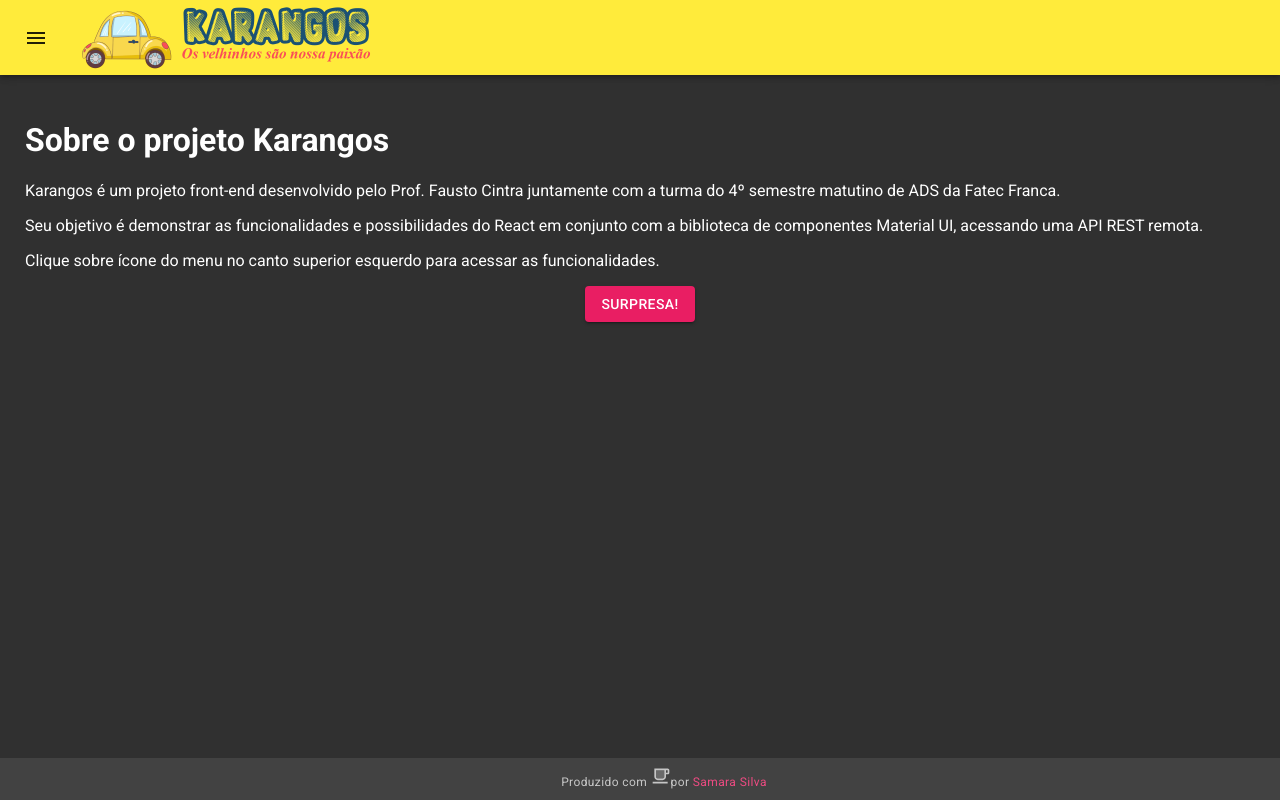
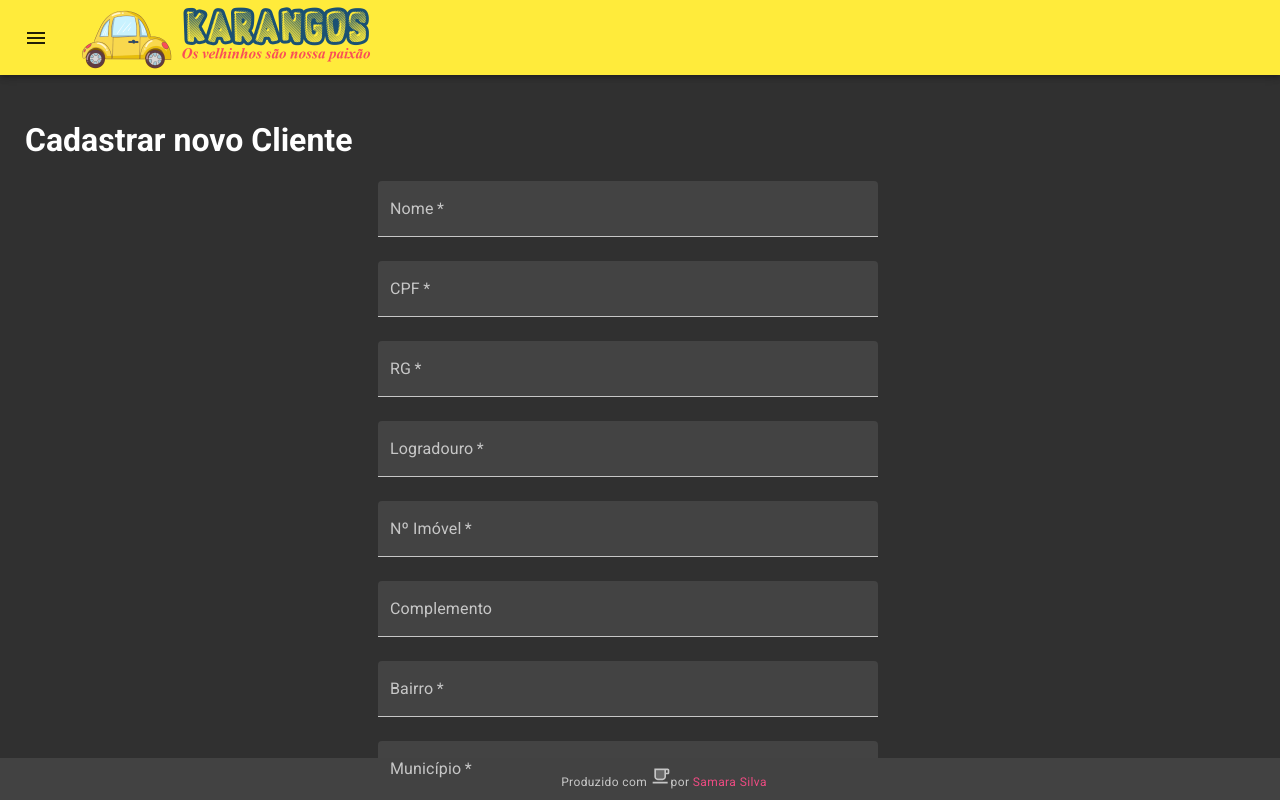
Before and after one commit to SamaraSilva18/karangos-mat-2021-1, a React (Create React App) app in the folder karangos/: page /newc in a window 1280 px wide. Shown: the top 800 px of the page. Built offline with nearby package versions, Linux system fonts and the light colour scheme.

Commit message:
(16/06) Homepage App

```diff
--- a/karangos/src/App.js
+++ b/karangos/src/App.js
@@ -68,7 +68,7 @@ function Main() {
           <Box id="routed" className={classes.routed}>
             <Switch> {/* Determina qual elemento sera exibido de acordo com a rota */}
 
-              <Route path="/">
+              <Route exact path="/">
                 <Homepage />
               </Route>
 
```
